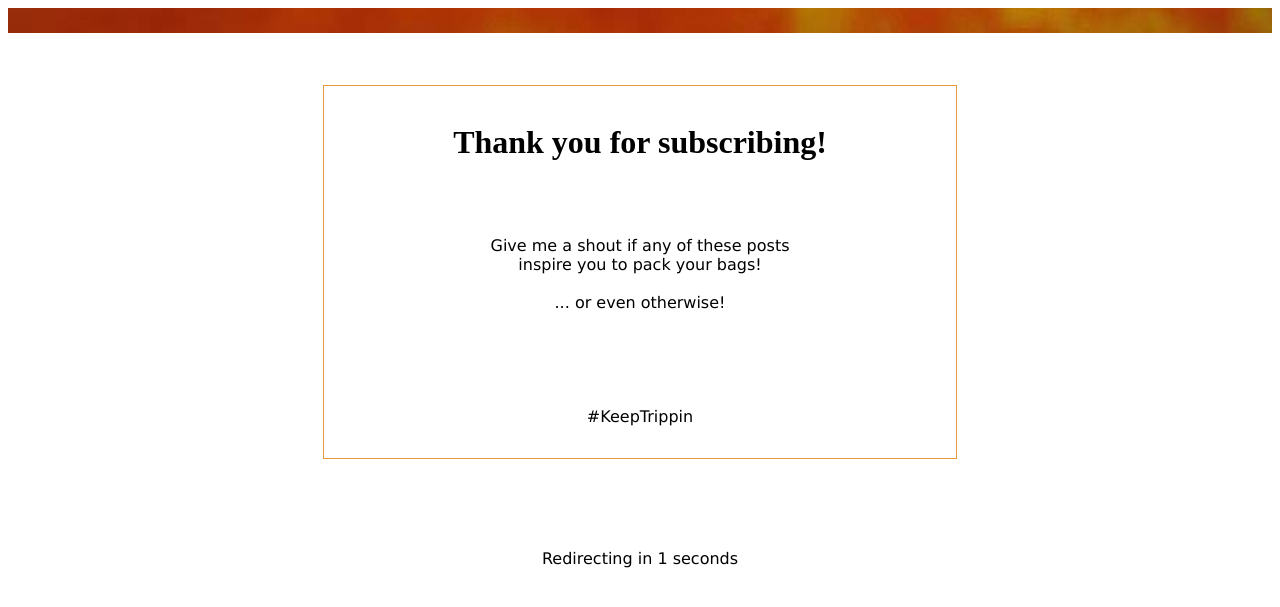
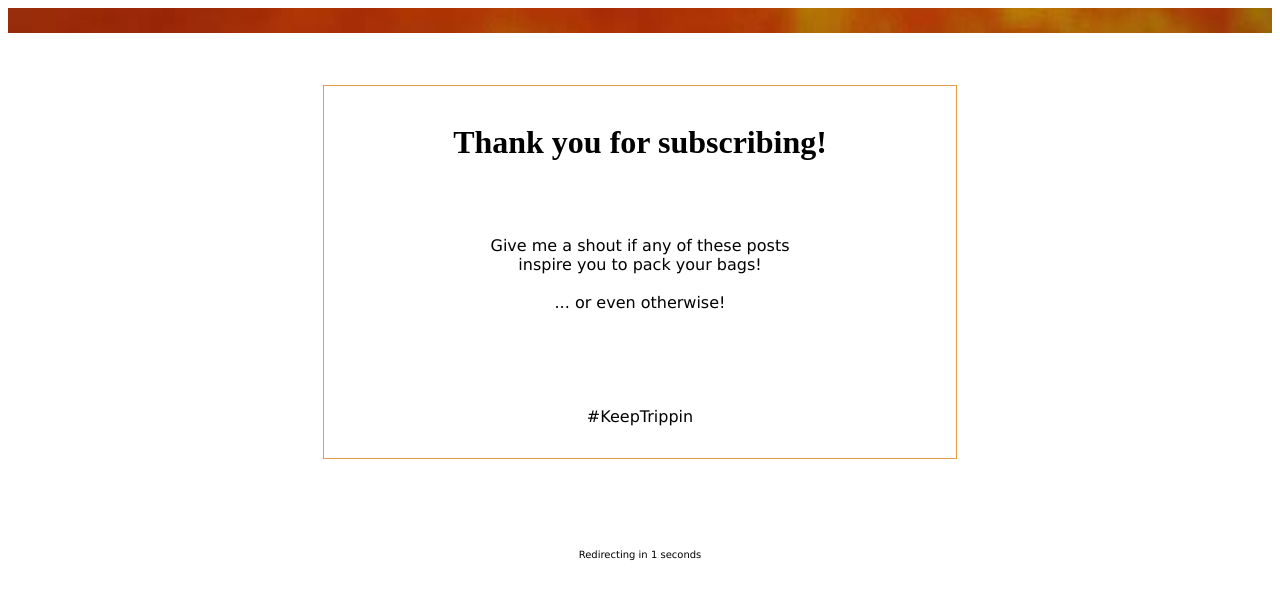
Before and after one commit to chinmaynema/chinmaynema.github.io, a Jekyll site: the page thankyou.html, which Jekyll copies as it is, in a window 1280 px wide. Shown: the top 607 px of the page. Built offline with Jekyll 4.4.1, drawn with Linux system fonts in a browser that asks for light colours.

Commit message:
Update thankyou.html

```diff
--- a/thankyou.html
+++ b/thankyou.html
@@ -26,7 +26,7 @@
 #KeepTrippin</p>
 </div>
   <br><br><br><br><br>
-<div style="text-align:center;font-family:verdana;">
+<div style="text-align:center;font-family:verdana;font-size:10px">
 <span id="timer"></span>
 
 <script type="text/javascript">
```
